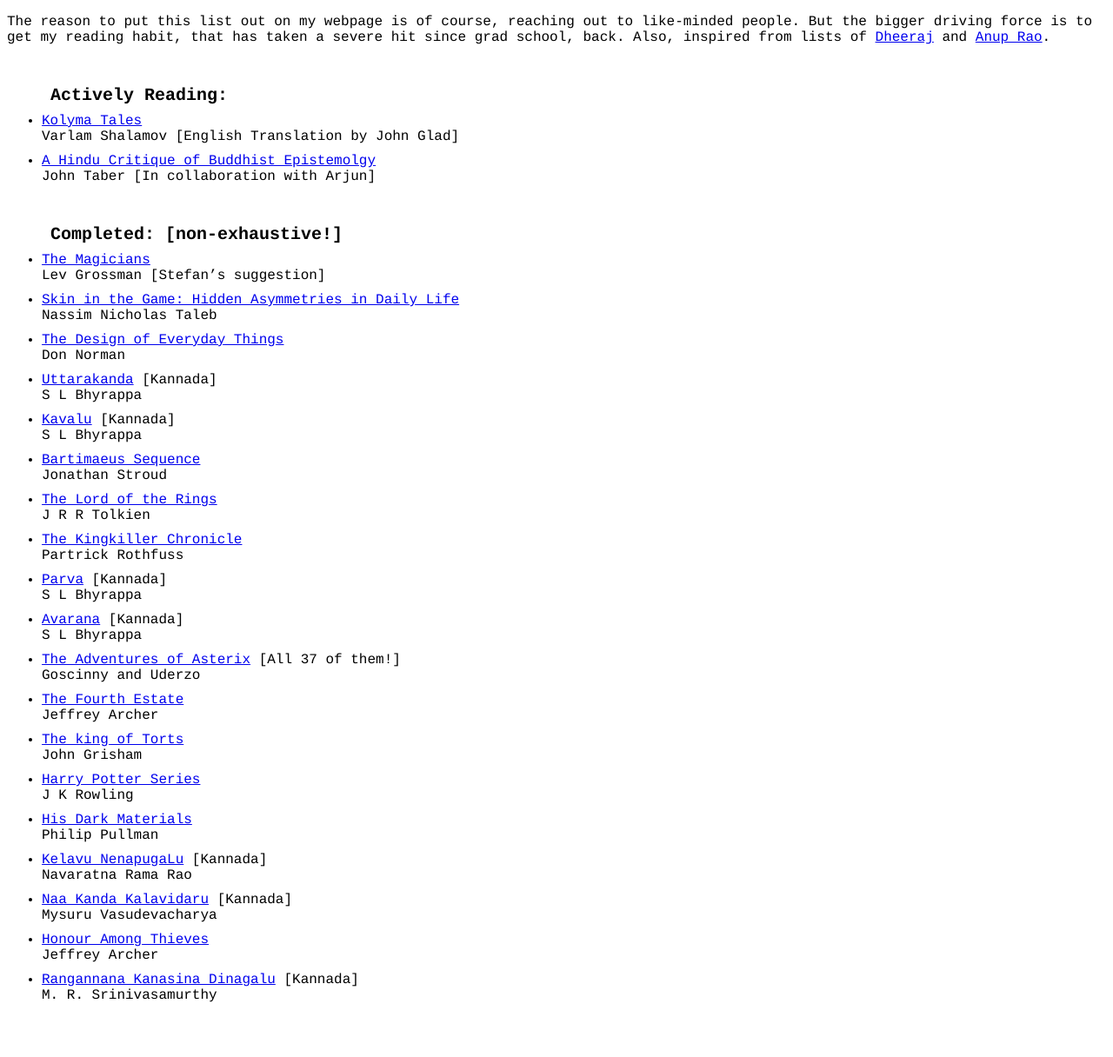
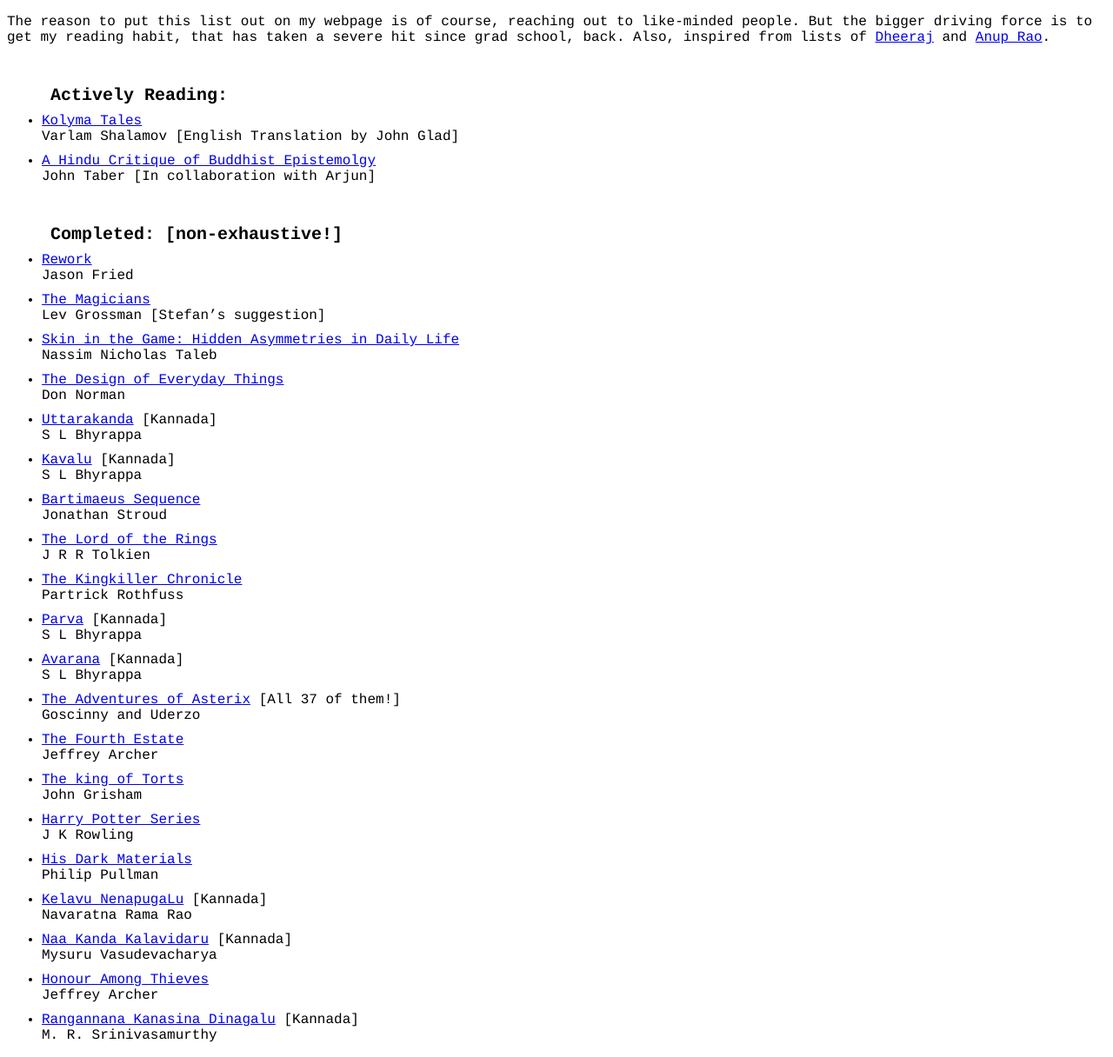
Before and after one commit to ashwinkalyan/ashwinkalyan.github.io, a Jekyll site: the page built from books.md, in a window 1280 px wide. Shown: the whole page at 87% size. Built offline with Jekyll 4.4.1, drawn with Linux system fonts in a browser that asks for light colours; before the commit the page ends 1170 px from its top, so only the background shows below that.

Commit message:
add rework to read books list

```diff
--- a/books.md
+++ b/books.md
@@ -12,6 +12,8 @@
 John Taber [In collaboration with Arjun]
 
 # Completed: [non-exhaustive!] <br> <br>
+- [Rework](https://www.amazon.com/Rework-Jason-Fried/dp/0307463745) <br>
+Jason Fried
 - [The Magicians](https://en.wikipedia.org/wiki/The_Magicians_(Grossman_novel)) <br>
 Lev Grossman [Stefan's suggestion]
 - [Skin in the Game: Hidden Asymmetries in Daily Life](https://www.penguinrandomhouse.com/books/537828/skin-in-the-game-by-nassim-nicholas-taleb/9780425284629/) <br>
```
